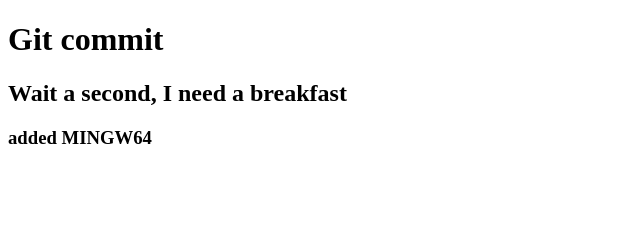
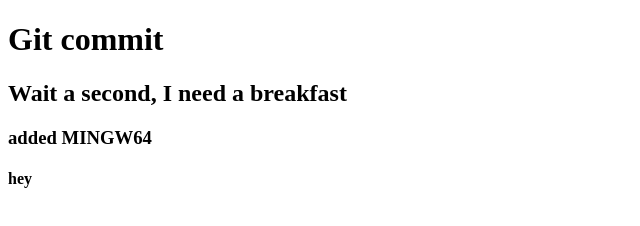
Before and after one commit to Patsy101/Practice-Git-, a plain HTML site: page index.html in a window 1280 px wide. Shown: the full height of the page, 0-640 px from the left. Drawn offline with Linux system fonts and the light colour scheme.

Commit message:
04 add h4

```diff
--- a/index.html
+++ b/index.html
@@ -13,5 +13,7 @@
     <h2>Wait a second, I need a breakfast</h2>
     <!---Third Commit here-->
     <h3> added MINGW64</h3>
+    <!--Fourth Commit here-->
+    <h4> hey</h4>
 </body>
 </html>
```
